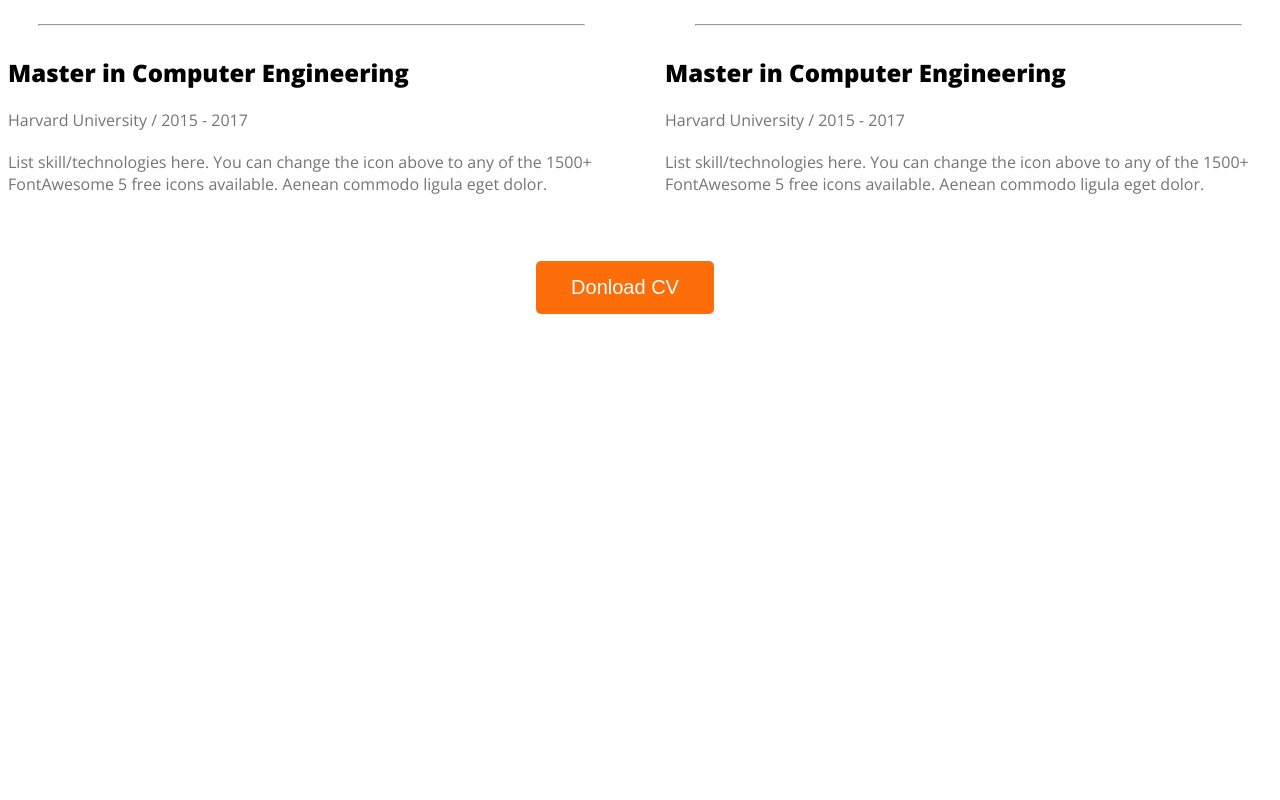
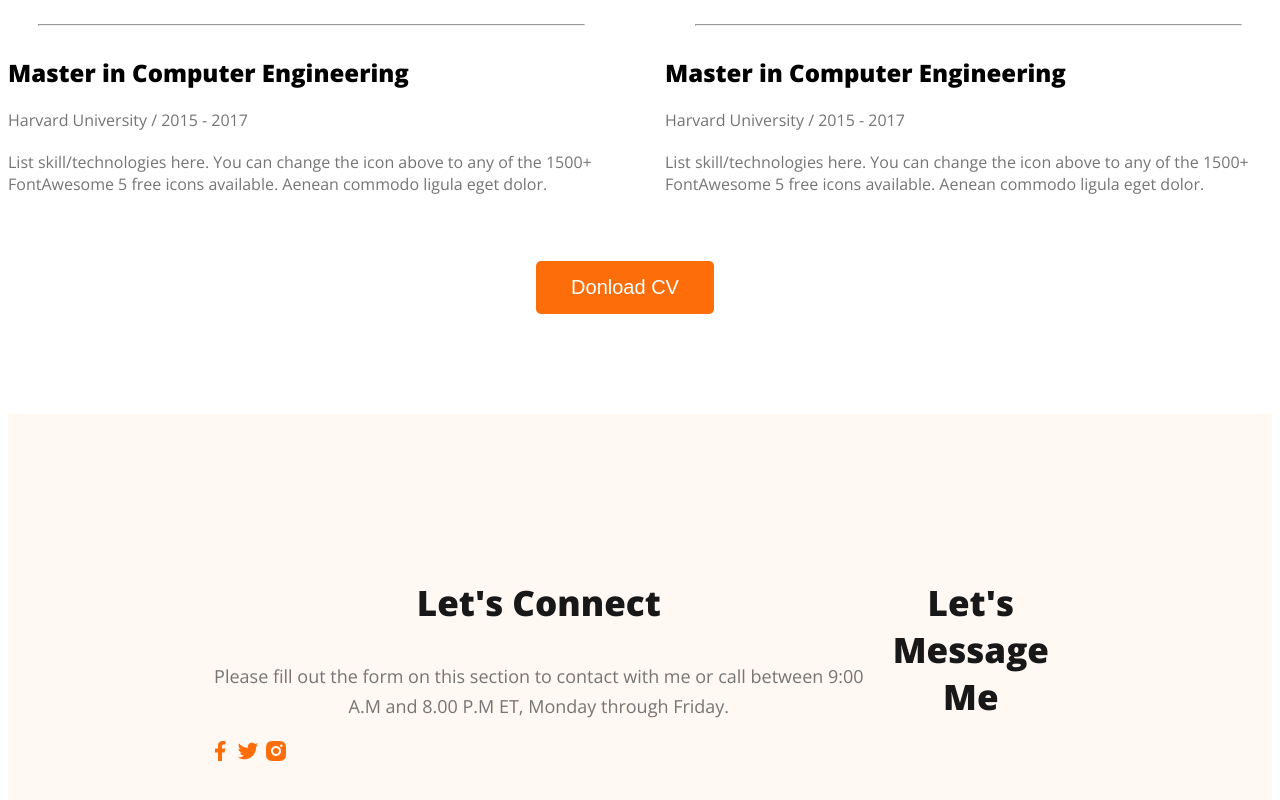
Before and after one commit to mohammad-salim-23/developer-portfolio, a plain HTML site: page index.html in a window 1280 px wide. Shown: the part 2718-3518 px from the top of the page. Before the commit the page ends 3040 px from the top, so only its background shows below. Drawn offline with nearby package versions, Linux system fonts and the light colour scheme.

Commit message:
footer start

```diff
--- a/index.html
+++ b/index.html
@@ -152,13 +152,22 @@
             <button class="btn-primary">Donload CV</button>
          </div>
 
-
-
-
-
     </section>
     <footer>
-
+           <div class="footer-column">
+           <h3 class="section-title">Let's Connect</h3>
+           <p class="section-description">
+            Please fill out the form on this section to contact with me or call between 9:00 A.M and 8.00 P.M ET, Monday through Friday.
+           </p>
+           <div class="social-links">
+          <a href=""><img src="images/icons/facebook.png" alt=""></a>
+          <a href=""><img src="images/icons/twitter.png" alt=""></a>
+          <a href=""><img src="images/icons/insta.png" alt=""></a>
+           </div>
+           </div>
+           <div class="footer-column">
+           <h3 class="section-title">Let's Message Me</h3>
+           </div>
     </footer>
 </body>
 </html>
--- a/styles/portfolio.css
+++ b/styles/portfolio.css
@@ -203,3 +203,10 @@ margin-bottom: 5px;
     margin-top: 50px;
     text-align: center;
 }
+/* footer style */
+footer{
+  display: flex;
+ background: #FFF8F3;
+ padding: 130px 200px;
+ margin-top: 100px;
+}
```
